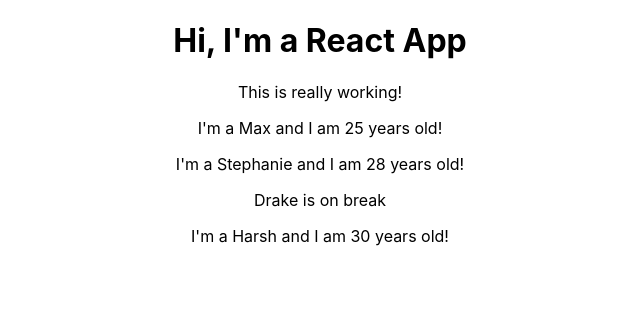
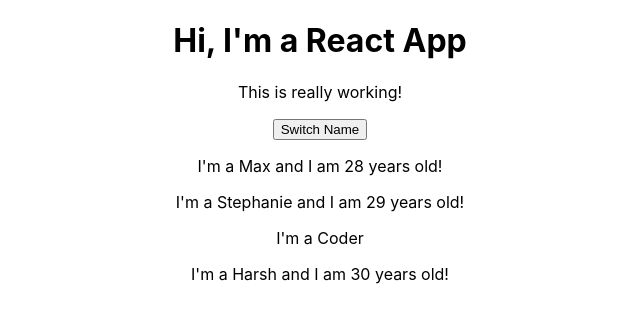
Before and after one commit to TonyStinson1/react-complete, a React (Create React App) app: page / in a window 1280 px wide. Shown: the top 322 px of the page, without its empty margins (320-960 px from the left). Built offline with nearby package versions, Linux system fonts and the light colour scheme.

Commit message:
Working with states and making use of events

```diff
--- a/src/App.js
+++ b/src/App.js
@@ -1,17 +1,40 @@
-import React from 'react';
+import React, { Component } from 'react';
 import './App.css';
 import Person from './Person/Person';
 
-function App() {
+class App extends Component {
+
+  state={
+    persons: [
+      { name: 'Max', age: 28 },
+      { name: 'Stephanie', age: 29 },
+      { name: 'Harsh', age: 30 },
+    ]
+  }
+
+  switchNameHandler = () => {
+    // console.log('Was clicked!');
+    this.setState({
+      persons: [
+      { name: 'Bradley', age: 28 },
+      { name: 'Stephanie', age: 29 },
+      { name: 'Harshita', age: 65 },
+      ]
+    })
+  }
+
+  render() {
     return (
       <div className="App">
         <h1>Hi, I'm  a React App</h1>
         <p>This is really working!</p>
-      <Person name="Max" age="25" />
-      <Person name="Stephanie" age="28">Drake is on break</Person>
-      <Person name="Harsh" age="30" />
+        <button onClick={this.switchNameHandler}>Switch Name</button>
+        <Person name={this.state.persons[0].name} age={this.state.persons[0].age} />
+        <Person name={this.state.persons[1].name} age={this.state.persons[1].age} >I'm a Coder</Person>
+        <Person name={this.state.persons[2].name} age={this.state.persons[2].age} />
       </div>
     );
   }
+}
 
 export default App;
```
Lines whose indentation alone changed are shown as unchanged.
